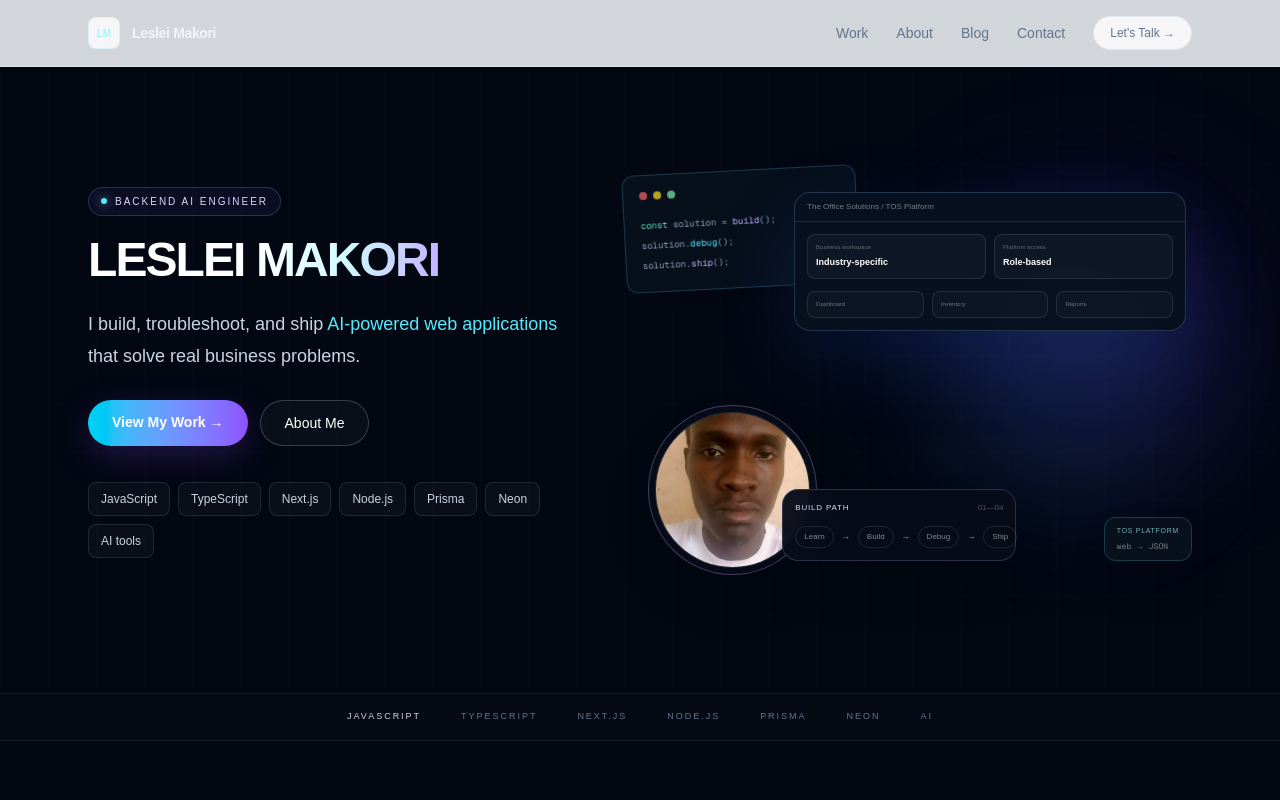
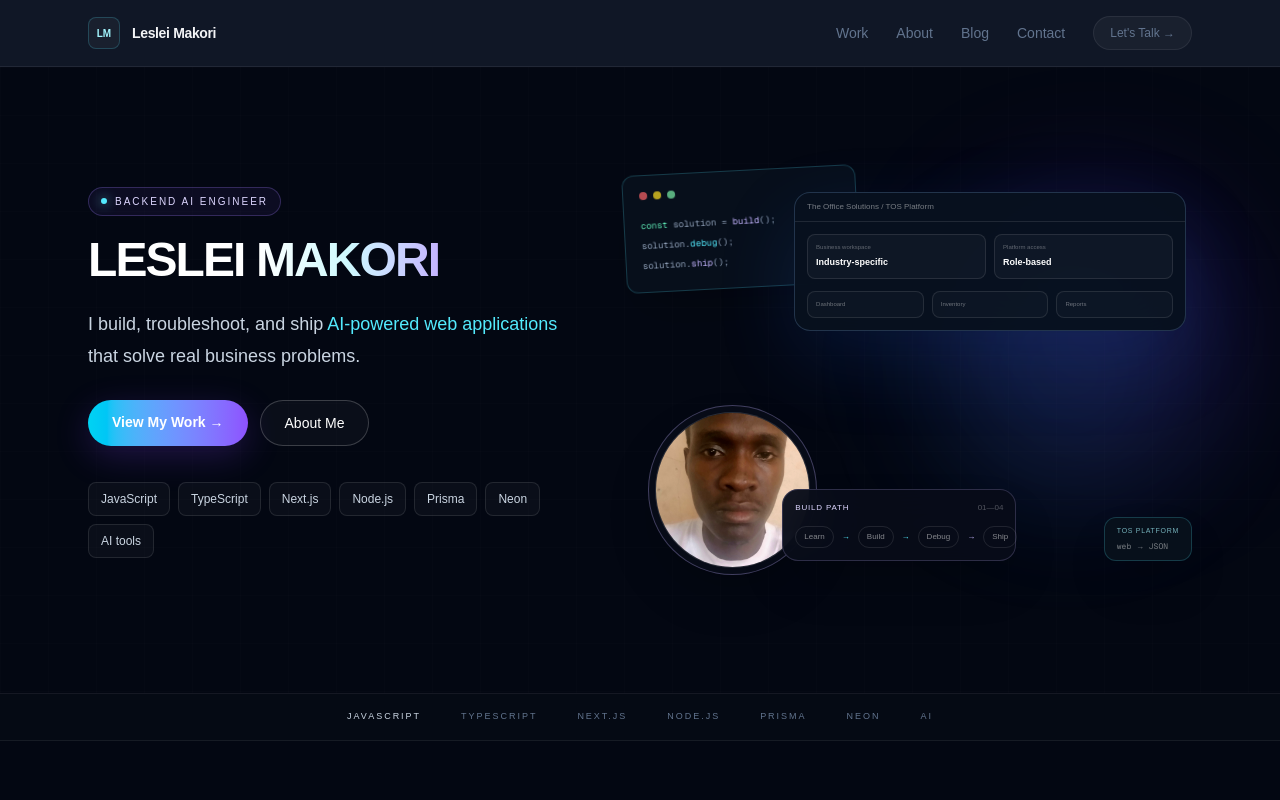
Before and after one commit to Leslei-254/leslei-portfolio, a Next.js app: page / in a window 1280 px wide. Shown: the top 800 px of the page. Built offline with nearby package versions, Linux system fonts and the light colour scheme.

Commit message:
style: restore balanced site shell contrast

```diff
--- a/app/layout.tsx
+++ b/app/layout.tsx
@@ -21,28 +21,28 @@ const nav = [
 export default function RootLayout({ children }: LayoutProps<"/">) {
   return (
     <html lang="en" className={`${geistSans.variable} ${geistMono.variable} h-full antialiased`}>
-      <body className="min-h-full bg-[#f5f8fc] text-slate-900">
-        <header className="sticky top-0 z-50 border-b border-slate-200 bg-[#f5f8fc]/85 backdrop-blur-xl">
+      <body className="min-h-full bg-[#111827] text-white">
+        <header className="sticky top-0 z-50 border-b border-white/[.07] bg-[#111827]/85 backdrop-blur-xl">
           <nav className="mx-auto flex max-w-6xl items-center justify-between px-6 py-4">
             <Link href="/" className="group flex items-center gap-3">
-              <span className="flex h-8 w-8 items-center justify-center rounded-lg border border-cyan-300/20 bg-white/80 text-[10px] font-semibold text-cyan-200 transition group-hover:border-cyan-300/40">LM</span>
+              <span className="flex h-8 w-8 items-center justify-center rounded-lg border border-cyan-300/20 bg-white/[.04] text-[10px] font-semibold text-cyan-200 transition group-hover:border-cyan-300/40">LM</span>
               <span className="text-sm font-semibold tracking-tight">Leslei Makori</span>
             </Link>
             <div className="hidden items-center gap-7 text-sm text-slate-500 sm:flex">
-              {nav.map(([label, href]) => <Link key={href} href={href} className="transition hover:text-slate-900">{label}</Link>)}
-              <Link href="/contact" className="rounded-full border border-slate-200 bg-white/80 px-4 py-2 text-xs font-medium text-slate-500 transition hover:border-cyan-300/30 hover:text-slate-900">Let&apos;s Talk →</Link>
+              {nav.map(([label, href]) => <Link key={href} href={href} className="transition hover:text-white">{label}</Link>)}
+              <Link href="/contact" className="rounded-full border border-white/[.07] bg-white/[.04] px-4 py-2 text-xs font-medium text-slate-500 transition hover:border-cyan-300/30 hover:text-white">Let&apos;s Talk →</Link>
             </div>
-            <Link href="/contact" className="rounded-full border border-slate-200 px-3 py-2 text-xs text-slate-500 sm:hidden">Contact</Link>
+            <Link href="/contact" className="rounded-full border border-white/[.07] px-3 py-2 text-xs text-slate-500 sm:hidden">Contact</Link>
           </nav>
         </header>
         {children}
-        <footer className="border-t border-slate-200 bg-[#eaf0f7]">
+        <footer className="border-t border-white/[.07] bg-[#0b1220]">
           <div className="mx-auto max-w-6xl px-6 py-12">
             <div className="flex flex-col gap-8 sm:flex-row sm:items-end sm:justify-between">
               <div><Link href="/" className="text-lg font-semibold tracking-tight">Leslei Makori</Link><p className="mt-2 text-sm text-slate-500">Backend AI Engineer · Builder · Learner</p></div>
               <div className="flex flex-wrap gap-x-6 gap-y-3 text-sm text-slate-500">{nav.map(([label, href]) => <Link key={href} href={href} className="transition hover:text-slate-500">{label}</Link>)}<a href="mailto:Lesleimakori@gmail.com" className="transition hover:text-cyan-300">Email</a><a href="https://github.com/Leslei-254" target="_blank" rel="noreferrer" className="transition hover:text-slate-500">GitHub ↗</a><a href="https://www.linkedin.com/in/leslei-makori-8989681b4/" target="_blank" rel="noreferrer" className="transition hover:text-slate-500">LinkedIn ↗</a></div>
             </div>
-            <div className="mt-10 flex flex-col gap-2 border-t border-white/[.06] pt-5 text-[10px] text-slate-400 sm:flex-row sm:items-center sm:justify-between"><span>© {new Date().getFullYear()} Leslei Makori</span><span>Built while learning, building, and shipping.</span></div>
+            <div className="mt-10 flex flex-col gap-2 border-t border-white/[.06] pt-5 text-[10px] text-slate-600 sm:flex-row sm:items-center sm:justify-between"><span>© {new Date().getFullYear()} Leslei Makori</span><span>Built while learning, building, and shipping.</span></div>
           </div>
         </footer>
       </body>
```
